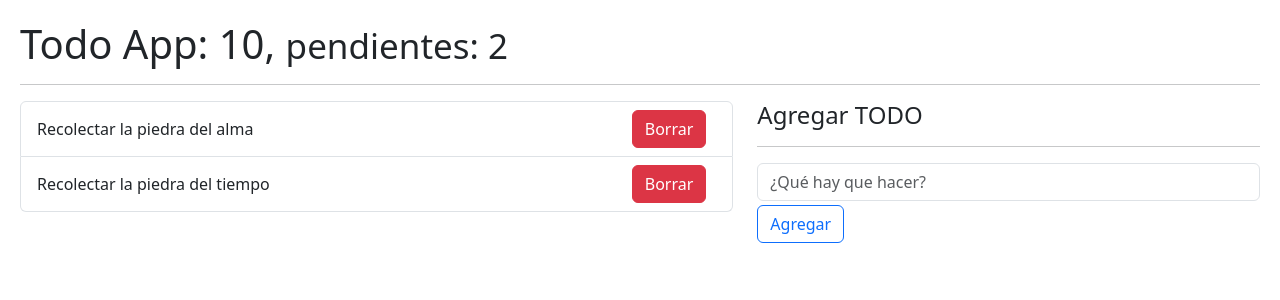
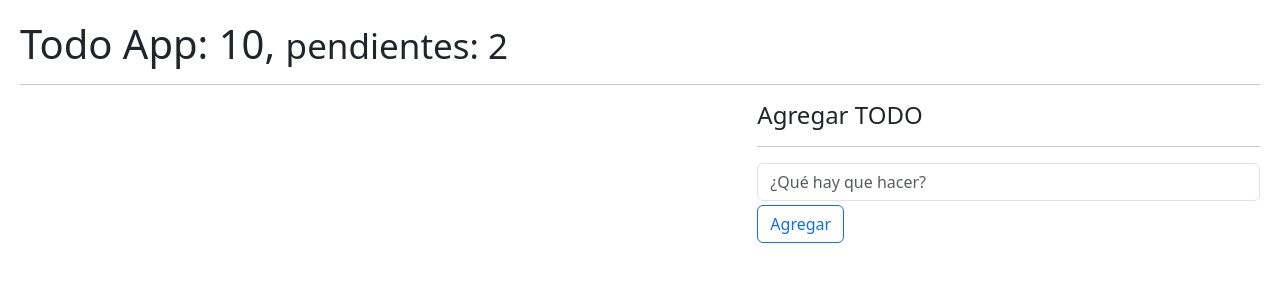
Before and after one commit to carballod/ToDo, a React (Vite) app: page / in a window 1280 px wide. Shown: the top 300 px of the page. Built offline with nearby package versions, Linux system fonts and the light colour scheme.

Commit message:
Guarda y lee ToDos en LocalStorage

```diff
--- a/src/TodoApp.jsx
+++ b/src/TodoApp.jsx
@@ -1,25 +1,29 @@
 
-import { useReducer } from 'react';
+import { useEffect, useReducer } from 'react';
 import { TodoAdd } from './TodoAdd';
 import { TodoList } from './TodoList';
 import { todoReducer } from './todoReducer';
 
 export const initialState = [
-    {
-        id: new Date().getTime(),
-        description: 'Recolectar la piedra del alma',
-        done: false,
-    },
-    {
-        id: new Date().getTime() * 3,
-        description: 'Recolectar la piedra del tiempo',
-        done: false,
-    },
+    // {
+    //     id: new Date().getTime(),
+    //     description: 'Recolectar la piedra del alma',
+    //     done: false,
+    // },
 ]
+
+const init = () => {
+    return JSON.parse( localStorage.getItem( 'todos' ) ) || [];
+}
 
 export const TodoApp = () => {
 
-    const [todos, dispatch] = useReducer( todoReducer, initialState );
+    const [todos, dispatch] = useReducer( todoReducer, initialState, init );
+
+    useEffect(() => {
+        localStorage.setItem( 'todos', JSON.stringify( todos ) );
+    }, [todos])
+
 
     const handleNewTodo = ( todo ) => {
         const action = {
```
